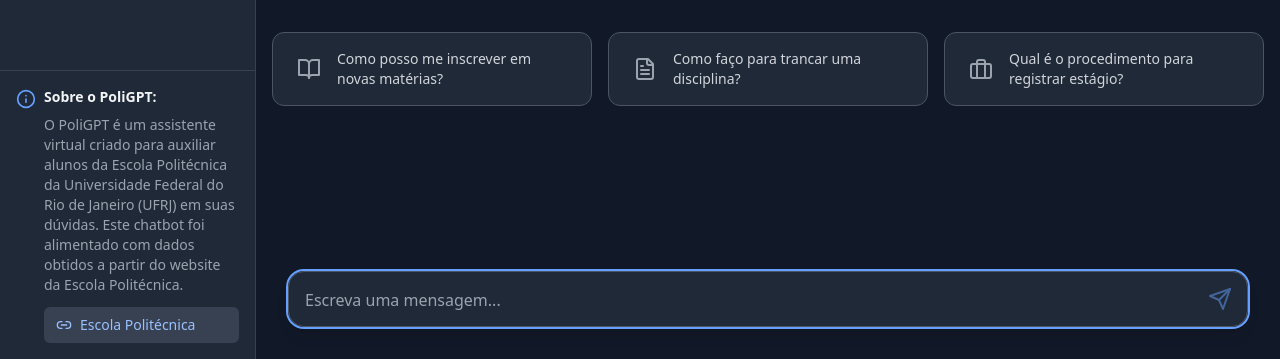
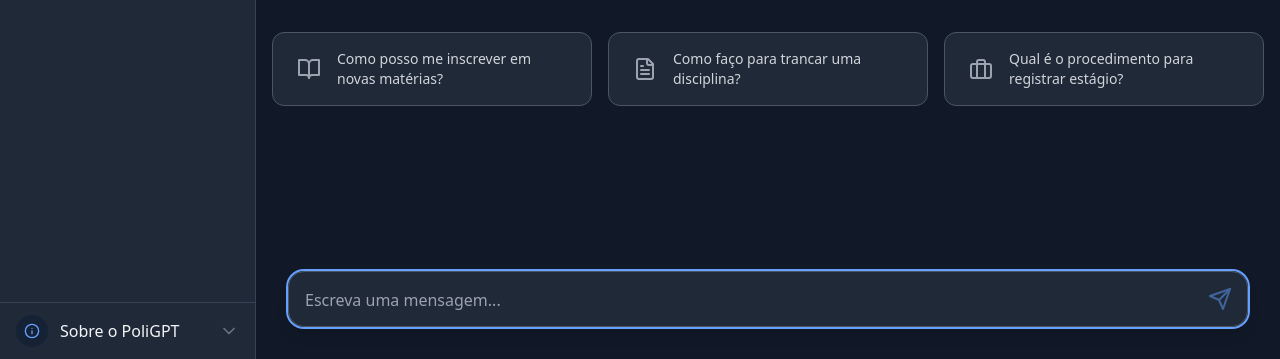
Before and after one commit to BarbaraCerqueira/RAG-Politecnica, a React (Vite) app: page / in a window 1280 px wide. Shown: the part 441-800 px from the top of the page. Built offline with nearby package versions, Linux system fonts and the light colour scheme.

Commit message:
Remodelada área de 'Sobre o PoliGPT'

```diff
--- a/src/components/Sidebar.tsx
+++ b/src/components/Sidebar.tsx
@@ -1,5 +1,5 @@
-import React from 'react';
-import { MessageSquare, Info, Link2, PlusSquare, Trash2 } from 'lucide-react';
+import React, { useState } from 'react';
+import { MessageSquare, Info, Link2, PlusSquare, Trash2, ChevronDown, ChevronUp } from 'lucide-react';
 import poliLogo from '../assets/poligpt_logo.png';
 import { useChat } from '../hooks/useChat';
 
@@ -9,9 +9,10 @@
 
 const Sidebar: React.FC<SidebarProps> = ({ onCloseMobile }) => {
   const { chats, currentChatId, newChat, switchChat, deleteChat } = useChat();
+  const [isAboutExpanded, setIsAboutExpanded] = useState(false);
 
   return (
-    <div className="flex flex-col h-full">
+    <div className="flex flex-col h-full overflow-hidden">
       {/* Logo */}
       <div className="p-4 border-b border-gray-200 dark:border-gray-700">
         <img src={poliLogo} alt="PoliGPT" className="mx-auto w-40" />
@@ -72,24 +73,44 @@
       </div>
 
       {/* Information */}
-      <div className="p-4 border-t border-gray-200 dark:border-gray-700 mt-auto">
-        <div className="flex items-start space-x-2 text-sm">
-          <Info className="h-5 w-5 text-blue-600 dark:text-blue-400 flex-shrink-0 mt-0.5" />
-          <div>
-            <h4 className="font-semibold mb-2 text-gray-900 dark:text-gray-100">Sobre o PoliGPT:</h4>
-            <p className="text-gray-600 dark:text-gray-400 mb-3">
+      <div className="border-t border-gray-200 dark:border-gray-700 mt-auto overflow-hidden">
+        <button
+          onClick={() => setIsAboutExpanded(!isAboutExpanded)}
+          className="flex items-center justify-between w-full px-4 py-3 text-left transition-colors hover:bg-gray-100 dark:hover:bg-gray-800"
+        >
+          <div className="flex items-center">
+            <div className="flex justify-center items-center w-8 h-8 rounded-full bg-blue-100 dark:bg-blue-900/30 mr-3">
+              <Info className="h-4 w-4 text-blue-600 dark:text-blue-400" />
+            </div>
+            <span className="font-medium text-gray-900 dark:text-gray-100">Sobre o PoliGPT</span>
+          </div>
+          {isAboutExpanded ? (
+            <ChevronUp className="h-5 w-5 text-gray-500" />
+          ) : (
+            <ChevronDown className="h-5 w-5 text-gray-500" />
+          )}
+        </button>
+
+        <div
+          className={`px-4 overflow-hidden transition-all duration-300 ease-in-out ${
+            isAboutExpanded ? "max-h-96 opacity-100 pb-4" : "max-h-0 opacity-0 pb-0"
+          }`}
+        >
+          <div className="p-3 rounded-lg bg-gradient-to-br from-blue-50 to-indigo-50 dark:from-gray-800 dark:to-gray-750 border border-blue-100 dark:border-gray-700 text-sm">
+            <p className="text-gray-600 dark:text-gray-300 mb-3 leading-relaxed">
               O PoliGPT é um assistente virtual criado para auxiliar alunos da Escola Politécnica da Universidade
-              Federal do Rio de Janeiro (UFRJ) em suas dúvidas. Este chatbot foi alimentado com dados obtidos a
+              Federal do Rio de Janeiro em suas dúvidas. Este chatbot foi alimentado com dados obtidos a
               partir do website da Escola Politécnica.
             </p>
+
             <a
               href="https://www.poli.ufrj.br/"
               target="_blank"
               rel="noopener noreferrer"
-              className="flex items-center py-2 px-3 text-sm bg-gray-200 dark:bg-gray-700 rounded-md hover:bg-gray-300 dark:hover:bg-gray-600 transition-colors text-blue-700 dark:text-blue-300"
+              className="flex items-center justify-center py-2 px-3 text-sm bg-blue-600 hover:bg-blue-700 text-white rounded-md transition-colors"
             >
               <Link2 className="mr-2 h-4 w-4" />
-              Escola Politécnica
+              Visitar Politécnica
             </a>
           </div>
         </div>
```
